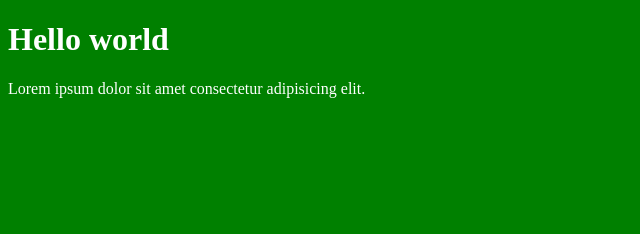
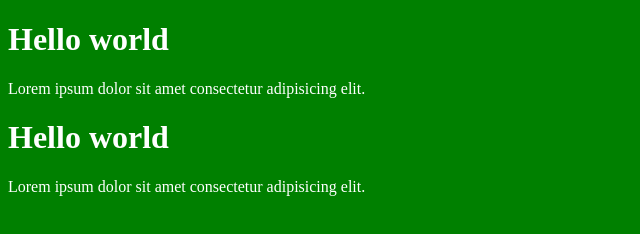
Before and after one commit to Gobindo-Chakraborty/test-repo, a plain HTML site: page index.html in a window 1280 px wide. Shown: the whole page, without its empty margins (0-640 px from the left). Drawn offline with Linux system fonts and the light colour scheme.

Commit message:
Just for practice

```diff
--- a/index.html
+++ b/index.html
@@ -9,6 +9,8 @@
   <body>
     <h1>Hello world</h1>
     <p>Lorem ipsum dolor sit amet consectetur adipisicing elit.</p>
+    <h1>Hello world</h1>
+    <p>Lorem ipsum dolor sit amet consectetur adipisicing elit.</p>
 
     <script src="script.js"></script>
   </body>
```
